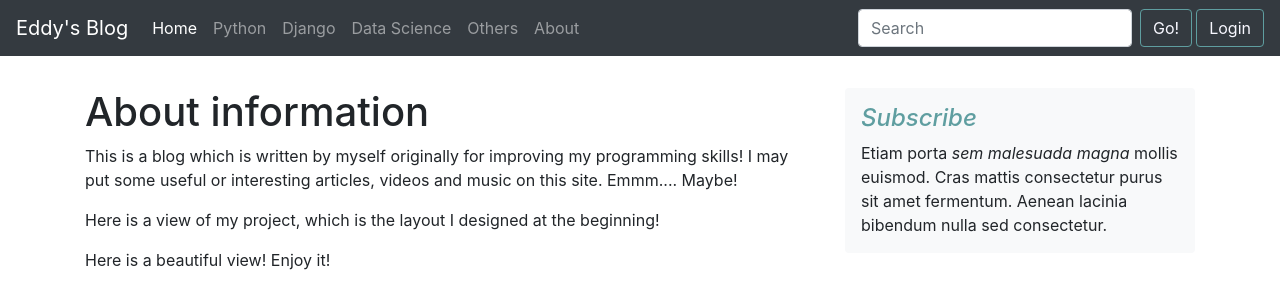
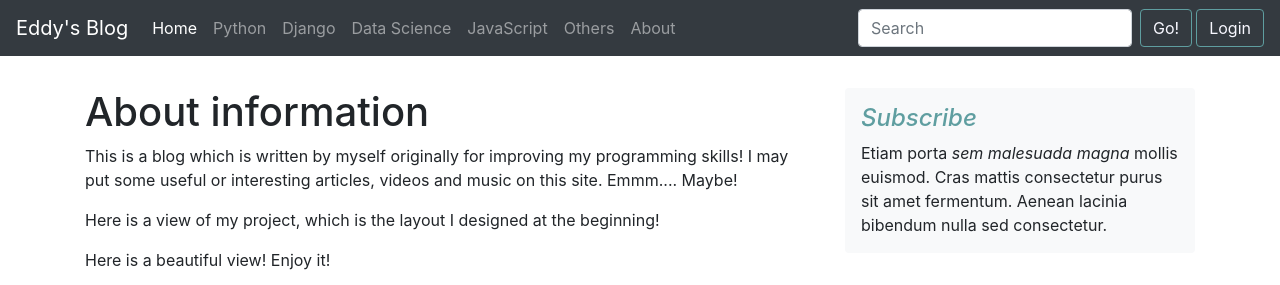
Before and after one commit to caijunjie815/django_blog, a Django app: page /blog/about/ in a window 1280 px wide. Shown: the top 285 px of the page. Run offline with Django 3.2, Linux system fonts and the light colour scheme; some libraries are stand-ins or nearby versions.

Commit message:
add a new category, JavaScript.

```diff
--- a/blog/templates/blog/nav.html
+++ b/blog/templates/blog/nav.html
@@ -20,6 +20,9 @@
                     <a class="nav-link" href="{% url 'blog:category' 10 %}">Data Science</a>
                 </li>
                 <li class="nav-item">
+                    <a class="nav-link" href="{% url 'blog:category' 11 %}">JavaScript</a>
+                </li>
+                <li class="nav-item">
                     <a class="nav-link" href="{% url 'blog:all-category' %}">Others</a>
                 </li>
                 <li class="nav-item">
--- a/mysite/settings.py
+++ b/mysite/settings.py
@@ -19,7 +19,7 @@ BASE_DIR = os.path.dirname(os.path.dirname(os.path.abspath(__file__)))
 # See https://docs.djangoproject.com/en/2.0/howto/deployment/checklist/
 
 # SECURITY WARNING: keep the secret key used in production secret!
-# SECRET_KEY = 'cuh@^k0@ra2&kwrg0d5go1)3cri_vxf72*nq6i6#b1$*u1k-7h'
+# SECRET_KEY_example = 'cuh@^k0@ra2&kwrg0d5go1)3cri_vxf72*nq6i6#b1$*u1k-7h'
 import os
 
 SECRET_KEY = os.environ.get('DJANGO_SECRET_KEY', 'cuh@^k0@ra2&kwrg0d5go1)3cri_vxf72*nq6i6#b1$*u1k-7h')
```
